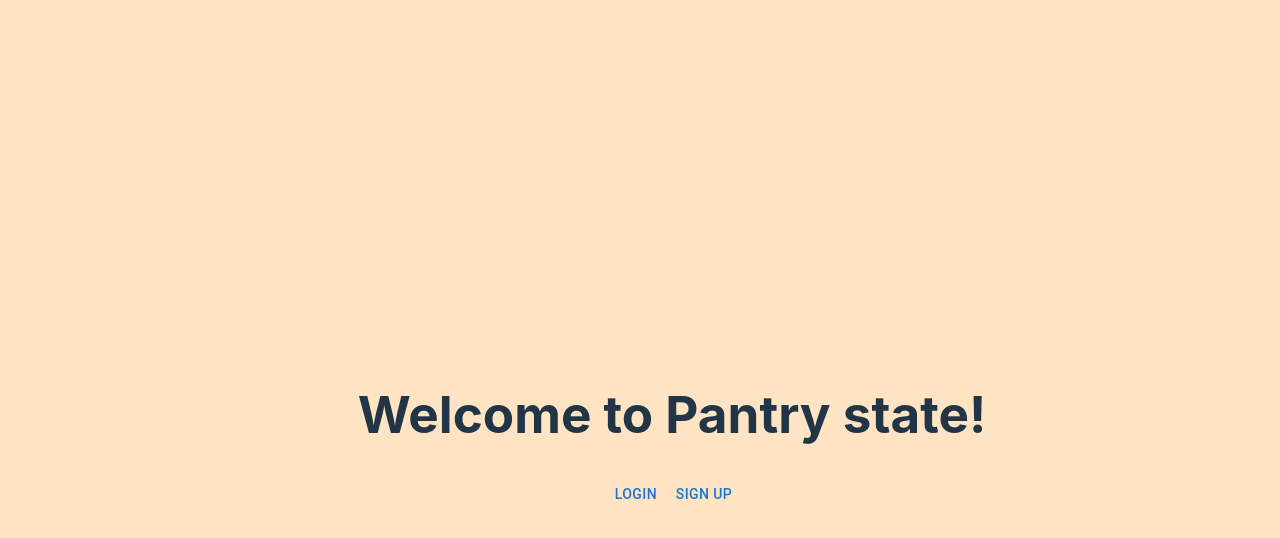
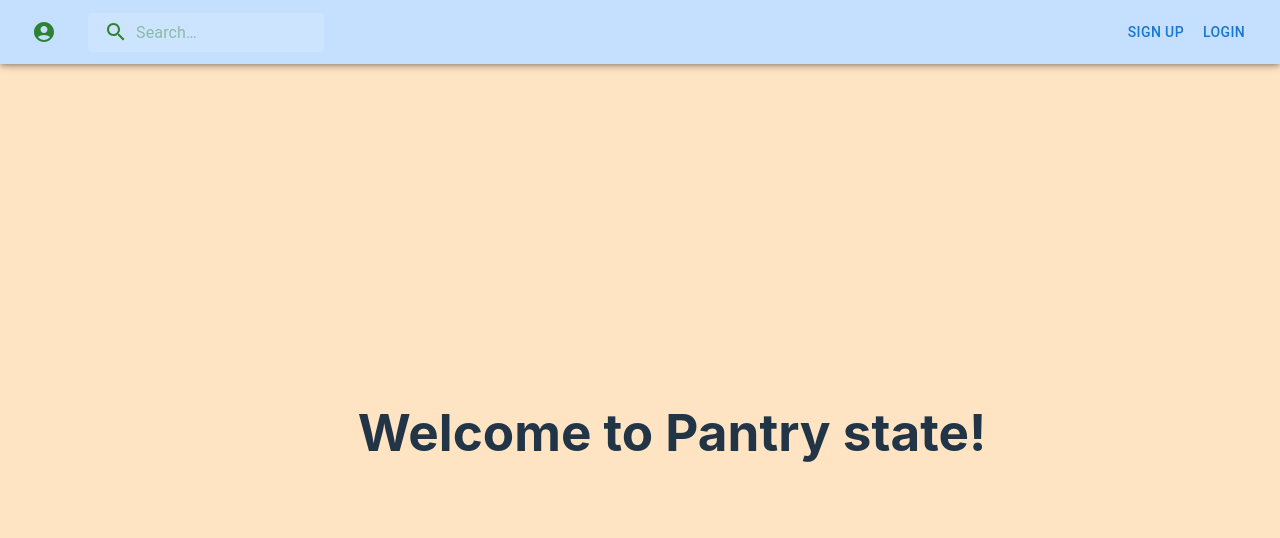
Before and after one commit to belenGatti/pantry_state, a React (Vite) app in the folder client/: page / in a window 1280 px wide. Shown: the top 538 px of the page. Built offline with nearby package versions, Linux system fonts and the light colour scheme; no server answers.

Commit message:
Add MUI that apparently wasnt added althought im pretty sure i added it and was causing ts problems obviously, cleanup

```diff
--- a/client/package.json
+++ b/client/package.json
@@ -10,6 +10,9 @@
     "preview": "vite preview"
   },
   "dependencies": {
+    "@emotion/react": "^11.11.1",
+    "@emotion/styled": "^11.11.0",
+    "@mui/material": "^5.14.14",
     "react": "^18.2.0",
     "react-dom": "^18.2.0",
     "react-router-dom": "^6.16.0"
--- a/client/src/App.tsx
+++ b/client/src/App.tsx
@@ -7,10 +7,10 @@
 import { User, UserContext } from './contexts/UserContext';
 import { getPantryNumber } from './services/Pantries.service';
 import {useAuth0} from '@auth0/auth0-react';
-import {Button} from '@mui/material';
+import NavBar from './components/NavBar';
 
 export const App = () => {
-  const {user, isAuthenticated, getAccessTokenSilently, logout} = useAuth0();
+  const {user, isAuthenticated, getAccessTokenSilently, logout, loginWithRedirect} = useAuth0();
     const [userState, setUserState] = useState<User>({
         auth0Id: '',
         name: '',
@@ -56,19 +56,36 @@
       })
     }
 
+    const handleLogin = async () => {
+      await loginWithRedirect({
+        appState: {
+          returnTo: "food-items-list",
+        },
+      });
+    };
+
+    const handleSignUp = async () => {
+      await loginWithRedirect({
+        appState: {
+          returnTo: "food-items-list",
+        },
+        authorizationParams: {
+          screen_hint: "signup",
+        },
+      });
+    };
+
     const userValue = {user: userState, setUser: setUserState}
 
   return (
     <UserContext.Provider value={userValue}>
+      <NavBar handleLogout={handleLogout} isAuthenticated={isAuthenticated} handleLogin={handleLogin} handleSignUp={handleSignUp}/>
       <Routes>
         <Route path="/" element={<LoginPage />} />
         <Route path="food-items-list" element={<FoodItemsList />} />
         <Route path="new-food-item" element={<NewItemForm />} />
         <Route path="update-food-item" element={<NewItemForm />} />
       </Routes>
-      {/* @TODO move this to navbar */}
-      {isAuthenticated && (
-        <Button onClick={() => handleLogout()}>Logout</Button>)}
     </UserContext.Provider>
   );
 }
--- a/client/src/components/AppRoutes.tsx
+++ b/client/src/components/AppRoutes.tsx
@@ -1,4 +1,4 @@
-import React, {ReactNode} from "react";
+import React from "react";
 import { Route, Routes } from "react-router-dom";
 import NewItemForm from "./NewItemForm";
 import FoodItemsList from './FoodItemsList'
@@ -8,7 +8,7 @@
     return (
         <Routes>
             <Route path="/" element={<LoginPage/>} />
-            <Route path="food-items-list" element={FoodItemsList} />
+            <Route path="food-items-list" element={<FoodItemsList/>} />
             <Route path="new-food-item" element={<NewItemForm />} />
             <Route path="update-food-item" element={<NewItemForm />} />
         </Routes>
--- a/client/src/components/FoodItemsList.tsx
+++ b/client/src/components/FoodItemsList.tsx
@@ -53,7 +53,8 @@
           <Typography variant='h2'>{user.name}'s Pantry</Typography>
           {/* //@TODO add a search bar */}
           {/* //@TODO make all panels close? or close prev panel when opening another one */}
-           {/* //@TODO make display grid */}
+           {/* //@TODO make display grid with boxes for each category of pantry item*/}
+           {/* @TODO make a red box where items are expiring soon */}
           {foodItems.map((foodItem: FoodItemType, index) => (
           <FoodItem key={index} foodItem={foodItem} handleDelete={handleDelete} handleEdit={handleEdit}/>
           )
--- a/client/src/components/LoginPage.tsx
+++ b/client/src/components/LoginPage.tsx
@@ -1,32 +1,8 @@
 import React from "react";
-import { useAuth0 } from "@auth0/auth0-react";
-import {Button} from '@mui/material';
 
 function LoginPage() {
-    const { loginWithRedirect, isAuthenticated} = useAuth0();
-    const handleLogin = async () => {
-      await loginWithRedirect({
-        appState: {
-          returnTo: "food-items-list",
-        },
-      });
-    };
-    const handleSignUp = async () => {
-      await loginWithRedirect({
-        appState: {
-          returnTo: "food-items-list",
-        },
-        authorizationParams: {
-          screen_hint: "signup",
-        },
-      });
-    };
     return (
-        <>
         <h1>Welcome to Pantry state!</h1>
-          {!isAuthenticated && <Button onClick={() => handleLogin()}>Login</Button>}
-          {!isAuthenticated && <Button onClick={() => handleSignUp()}>Sign up</Button>}
-        </>
     )
 }
 
--- /dev/null
+++ b/client/src/components/NavBar.tsx
@@ -0,0 +1,105 @@
+import React from 'react';
+import { styled, alpha } from '@mui/material/styles';
+import AppBar from '@mui/material/AppBar';
+import Box from '@mui/material/Box';
+import Toolbar from '@mui/material/Toolbar';
+import IconButton from '@mui/material/IconButton';
+import Button from '@mui/material/Button';
+import InputBase from '@mui/material/InputBase';
+import SearchIcon from '@mui/icons-material/Search';
+import AccountCircle from '@mui/icons-material/AccountCircle';
+
+interface NavBarProps {
+  handleLogout: () => void;
+  isAuthenticated: boolean;
+  handleLogin: () => void;
+  handleSignUp: () => void;
+}
+
+const Search = styled('div')(({ theme }) => ({
+  position: 'relative',
+  borderRadius: theme.shape.borderRadius,
+  backgroundColor: alpha(theme.palette.common.white, 0.15),
+  '&:hover': {
+    backgroundColor: alpha(theme.palette.common.white, 0.25),
+  },
+  marginRight: theme.spacing(2),
+  marginLeft: 0,
+  width: '100%',
+  [theme.breakpoints.up('sm')]: {
+    marginLeft: theme.spacing(3),
+    width: 'auto',
+  },
+}));
+
+const SearchIconWrapper = styled('div')(({ theme }) => ({
+  padding: theme.spacing(0, 2),
+  height: '100%',
+  position: 'absolute',
+  pointerEvents: 'none',
+  display: 'flex',
+  alignItems: 'center',
+  justifyContent: 'center',
+}));
+
+const StyledInputBase = styled(InputBase)(({ theme }) => ({
+  color: 'inherit',
+  '& .MuiInputBase-input': {
+    padding: theme.spacing(1, 1, 1, 0),
+    // vertical padding + font size from searchIcon
+    paddingLeft: `calc(1em + ${theme.spacing(4)})`,
+    transition: theme.transitions.create('width'),
+    width: '100%',
+    [theme.breakpoints.up('md')]: {
+      width: '20ch',
+    },
+  },
+}));
+
+const NavBar = (props: NavBarProps) => {
+  const { handleLogout, isAuthenticated, handleLogin, handleSignUp } = props;
+  return (
+    <Box sx={{ flexGrow: 1 }}>
+      <AppBar position="fixed"
+      style={{
+        backgroundColor: '#C4DFFF',
+        color: '#2d8131'
+    }}>
+        <Toolbar>
+        <Box>
+            <IconButton
+              size="medium"
+              color="inherit"
+            >
+              {/* @TODO add route and component for profile settings, name, email, change password, etc. */}
+              <AccountCircle />
+            </IconButton>
+          </Box>
+          <Search>
+            <SearchIconWrapper>
+              {/* @TODO add search functionality */}
+              <SearchIcon />
+            </SearchIconWrapper>
+            <StyledInputBase
+              placeholder="Search…"
+              inputProps={{ 'aria-label': 'search' }}
+            />
+          </Search>
+          <Box sx={{ flexGrow: 1 }} />
+          {/* <Box sx={{ display: { xs: 'flex', md: 'none' } }}> */}
+          {isAuthenticated && (
+          <Button onClick={() => handleLogout()}>Logout</Button>
+          )}
+          {!isAuthenticated && (
+            <>
+            <Button onClick={() => handleSignUp()}>Sign up</Button>
+            <Button onClick={() => handleLogin()}>Login</Button>
+            </>
+          )}
+        </Toolbar>
+      </AppBar>
+    </Box>
+  );
+}
+
+export default NavBar
```
Also changed, not shown: 1 other file (tests, documents, lock files or other folders).
